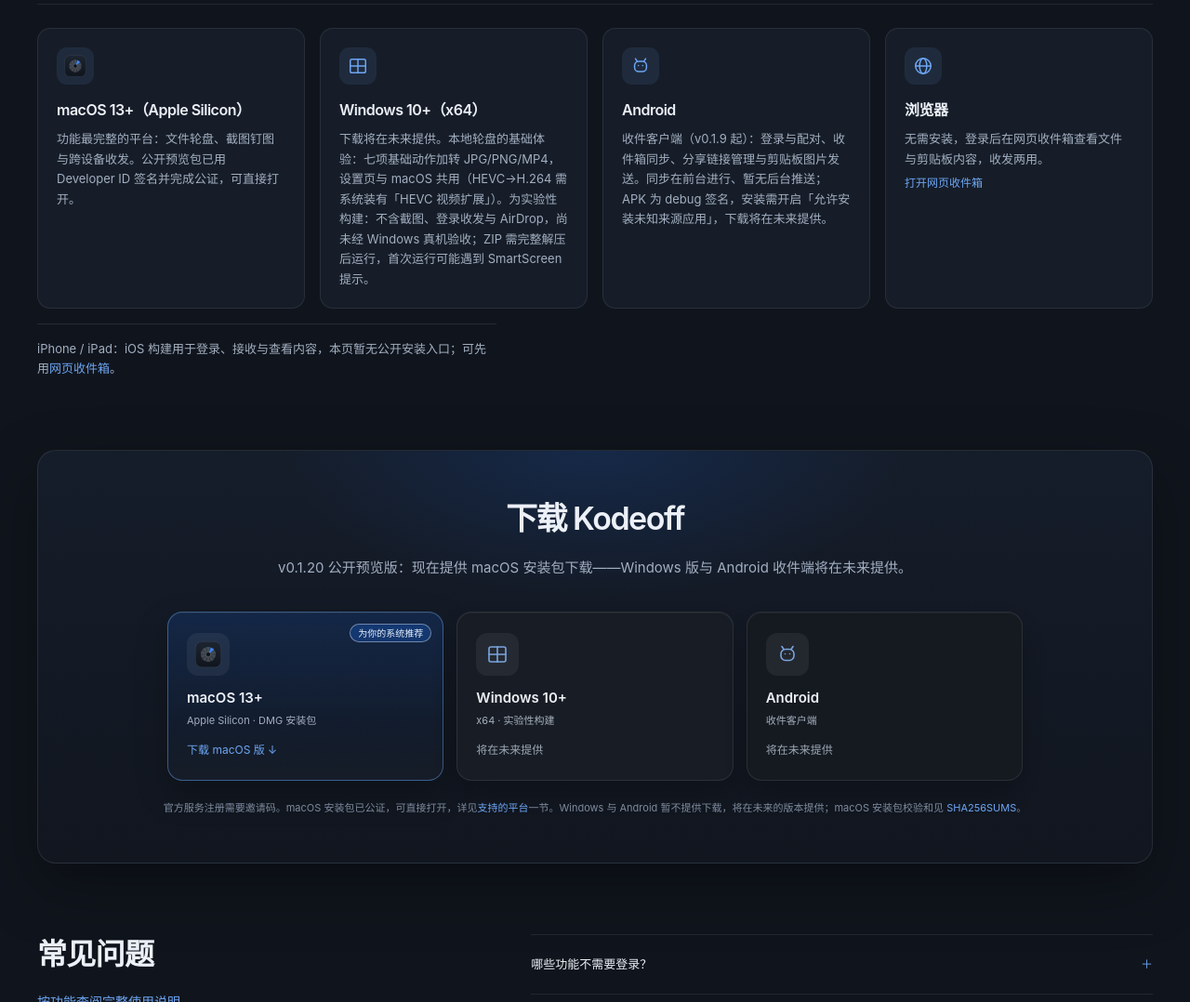
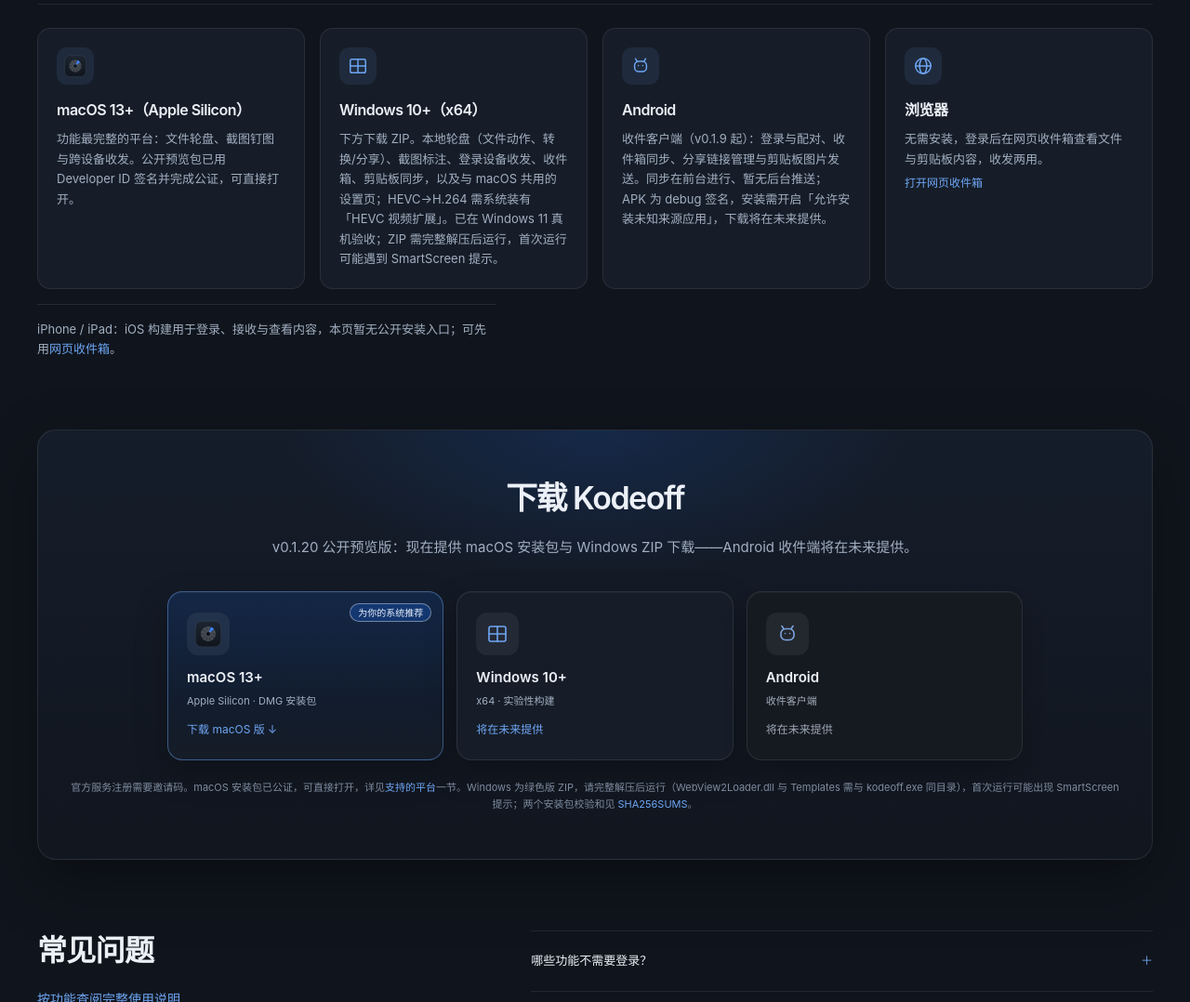
Before and after one commit to kk0x03/kodeoff-release, a plain HTML site: page website/zh/index.html in a window 1280 px wide. Shown: the part 1540-2618 px from the top of the page at 93% size. Drawn offline with Linux system fonts and the light colour scheme; no server answers.

Commit message:
site: 开放 Windows 0.1.20 原生版下载（英文/中文下载卡片+平台描述，SHA256SUMS）

```diff
--- a/website/zh/index.html
+++ b/website/zh/index.html
@@ -70,19 +70,19 @@
 <div class="section-head"><h2>按设备选择入口</h2><p>macOS 功能完整，Windows 为实验性子集，手机端负责接收；下载前请确认。</p></div>
 <div class="platform-list function-platforms">
 <article><span class="platform-icon" aria-hidden="true"><img src="../favicon.svg" width="28" height="28" alt=""></span><h3>macOS 13+（Apple Silicon）</h3><p>功能最完整的平台：文件轮盘、截图钉图与跨设备收发。公开预览包已用 Developer ID 签名并完成公证，可直接打开。</p></article>
-<article><span class="platform-icon" aria-hidden="true"><svg viewBox="0 0 24 24" fill="none" stroke="currentColor" stroke-width="1.6" stroke-linecap="round" stroke-linejoin="round"><rect x="3" y="4" width="18" height="16" rx="2"></rect><path d="M12 4v16M3 12h18"></path></svg></span><h3>Windows 10+（x64）</h3><p>下载将在未来提供。本地轮盘的基础体验：七项基础动作加转 JPG/PNG/MP4，设置页与 macOS 共用（HEVC→H.264 需系统装有「HEVC 视频扩展」）。为实验性构建：不含截图、登录收发与 AirDrop，尚未经 Windows 真机验收；ZIP 需完整解压后运行，首次运行可能遇到 SmartScreen 提示。</p></article>
+<article><span class="platform-icon" aria-hidden="true"><svg viewBox="0 0 24 24" fill="none" stroke="currentColor" stroke-width="1.6" stroke-linecap="round" stroke-linejoin="round"><rect x="3" y="4" width="18" height="16" rx="2"></rect><path d="M12 4v16M3 12h18"></path></svg></span><h3>Windows 10+（x64）</h3><p>下方下载 ZIP。本地轮盘（文件动作、转换/分享）、截图标注、登录设备收发、收件箱、剪贴板同步，以及与 macOS 共用的设置页；HEVC→H.264 需系统装有「HEVC 视频扩展」。已在 Windows 11 真机验收；ZIP 需完整解压后运行，首次运行可能遇到 SmartScreen 提示。</p></article>
 <article><span class="platform-icon" aria-hidden="true"><svg viewBox="0 0 24 24" fill="none" stroke="currentColor" stroke-width="1.6" stroke-linecap="round" stroke-linejoin="round"><path d="M8 6.5 6 3.5M16 6.5l2-3"></path><rect x="5" y="6.5" width="14" height="12" rx="5"></rect><path d="M9.5 11.5h.01M14.5 11.5h.01"></path></svg></span><h3>Android</h3><p>收件客户端（v0.1.9 起）：登录与配对、收件箱同步、分享链接管理与剪贴板图片发送。同步在前台进行、暂无后台推送；APK 为 debug 签名，安装需开启「允许安装未知来源应用」，下载将在未来提供。</p></article>
 <article><span class="platform-icon" aria-hidden="true"><svg viewBox="0 0 24 24" fill="none" stroke="currentColor" stroke-width="1.6" stroke-linecap="round" stroke-linejoin="round"><circle cx="12" cy="12" r="9"></circle><path d="M3 12h18"></path><ellipse cx="12" cy="12" rx="4.2" ry="9"></ellipse></svg></span><h3>浏览器</h3><p>无需安装，登录后在网页收件箱查看文件与剪贴板内容，收发两用。</p><a class="text-link" href="./app.html">打开网页收件箱</a></article>
 <p class="platform-note">iPhone / iPad：iOS 构建用于登录、接收与查看内容，本页暂无公开安装入口；可先用<a href="./app.html">网页收件箱</a>。</p>
 </div>
 </section>
-<section class="section release" id="download"><h2>下载 Kodeoff</h2><p class="download-lede">v0.1.20 公开预览版：现在提供 macOS 安装包下载——Windows 版与 Android 收件端将在未来提供。</p>
+<section class="section release" id="download"><h2>下载 Kodeoff</h2><p class="download-lede">v0.1.20 公开预览版：现在提供 macOS 安装包与 Windows ZIP 下载——Android 收件端将在未来提供。</p>
 <div class="dl-grid">
 <a class="dl-card dl-card-mac reveal" href="https://github.com/kk0x03/kodeoff-release/releases/download/v0.1.20/Kodeoff-0.1.20-macOS.dmg"><span class="dl-icon" aria-hidden="true"><img src="../favicon.svg" width="34" height="34" alt=""></span><span class="dl-name">macOS 13+<small>Apple Silicon · DMG 安装包</small></span><span class="dl-action">下载 macOS 版 <span aria-hidden="true">↓</span></span></a>
-<div class="dl-card dl-card-win dl-card-soon reveal"><span class="dl-icon" aria-hidden="true"><svg viewBox="0 0 24 24" fill="none" stroke="currentColor" stroke-width="1.6" stroke-linecap="round" stroke-linejoin="round"><rect x="3" y="4" width="18" height="16" rx="2"></rect><path d="M12 4v16M3 12h18"></path></svg></span><span class="dl-name">Windows 10+<small>x64 · 实验性构建</small></span><span class="dl-action">将在未来提供</span></div>
+<a class="dl-card dl-card-win reveal" href="https://github.com/kk0x03/kodeoff-release/releases/download/v0.1.20/Kodeoff-0.1.20-windows-x64.zip"><span class="dl-icon" aria-hidden="true"><svg viewBox="0 0 24 24" fill="none" stroke="currentColor" stroke-width="1.6" stroke-linecap="round" stroke-linejoin="round"><rect x="3" y="4" width="18" height="16" rx="2"></rect><path d="M12 4v16M3 12h18"></path></svg></span><span class="dl-name">Windows 10+<small>x64 · 实验性构建</small></span><span class="dl-action">将在未来提供</span></a>
 <div class="dl-card dl-card-android dl-card-soon reveal"><span class="dl-icon" aria-hidden="true"><svg viewBox="0 0 24 24" fill="none" stroke="currentColor" stroke-width="1.6" stroke-linecap="round" stroke-linejoin="round"><path d="M8 6.5 6 3.5M16 6.5l2-3"></path><rect x="5" y="6.5" width="14" height="12" rx="5"></rect><path d="M9.5 11.5h.01M14.5 11.5h.01"></path></svg></span><span class="dl-name">Android<small>收件客户端</small></span><span class="dl-action">将在未来提供</span></div>
 </div>
-<p class="download-help">官方服务注册需要邀请码。macOS 安装包已公证，可直接打开，详见<a href="#platform">支持的平台</a>一节。Windows 与 Android 暂不提供下载，将在未来的版本提供；macOS 安装包校验和见 <a href="https://github.com/kk0x03/kodeoff-release/releases/download/v0.1.20/SHA256SUMS" target="_blank" rel="noopener">SHA256SUMS</a>。</p></section>
+<p class="download-help">官方服务注册需要邀请码。macOS 安装包已公证，可直接打开，详见<a href="#platform">支持的平台</a>一节。Windows 为绿色版 ZIP，请完整解压后运行（WebView2Loader.dll 与 Templates 需与 kodeoff.exe 同目录），首次运行可能出现 SmartScreen 提示；两个安装包校验和见 <a href="https://github.com/kk0x03/kodeoff-release/releases/download/v0.1.20/SHA256SUMS" target="_blank" rel="noopener">SHA256SUMS</a>。</p></section>
 <script src="../assets/download-detect.js" defer></script>
 <section class="section faq" id="faq"><div class="section-head"><h2>常见问题</h2><p class="section-description"><a href="./docs.html">按功能查阅完整使用说明</a></p></div><div class="faq-list">
 <details><summary>哪些功能不需要登录？ <span aria-hidden="true">＋</span></summary><p>本地文件操作与格式转换、截图、保存、贴图与 AirDrop 不需要中继账号。设备收发和应用内创建分享链接需要登录；网页免登录分享通道已于 2026-10-20 暂停新上传，应用内分享不受影响。35+ 个本地动作的完整清单见<a href="./wheel.html">轮盘桌面工具</a>页。</p></details>
```
Also changed, not shown: website/index.html (+4 -4 lines), 2 other files.
